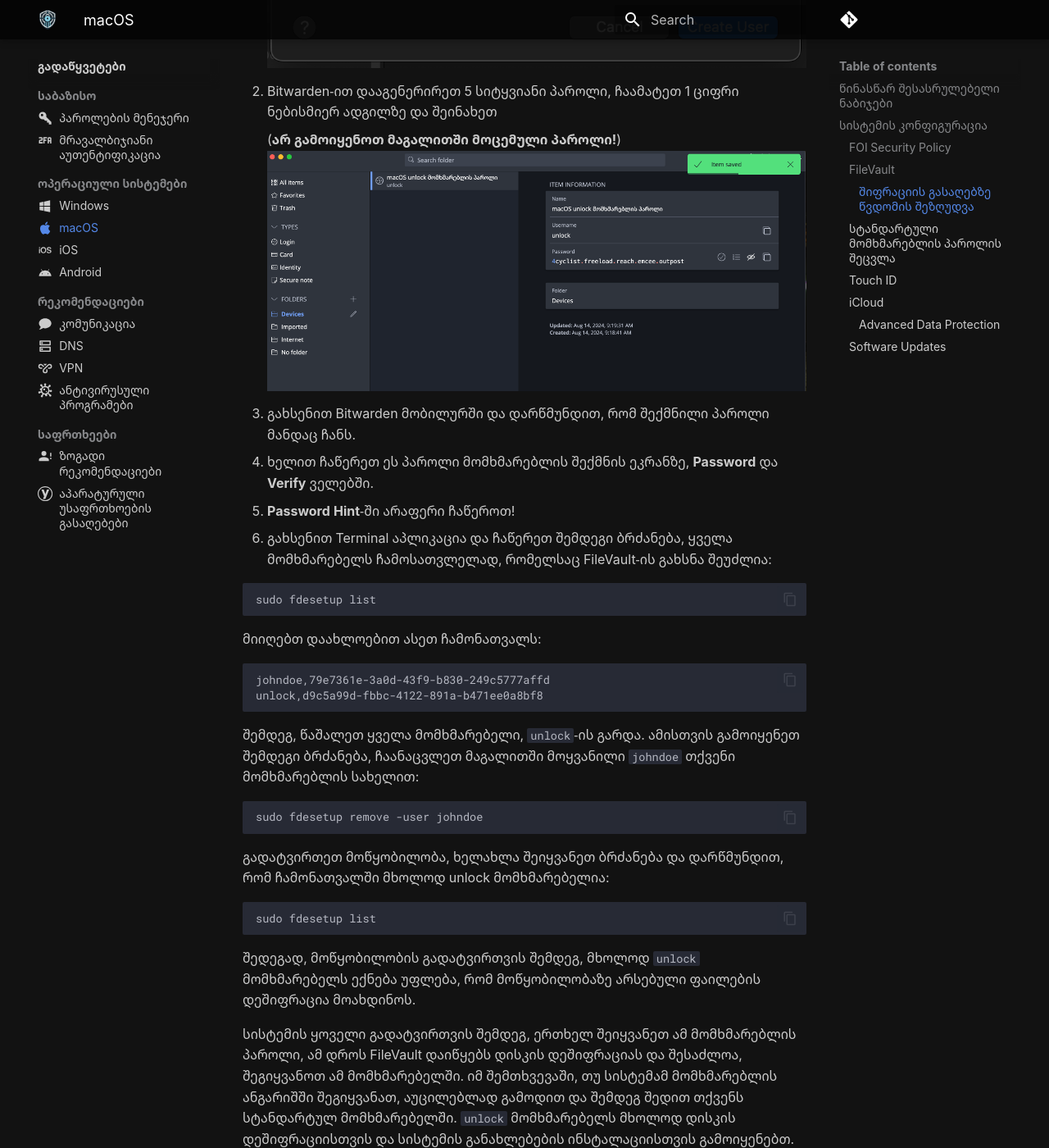
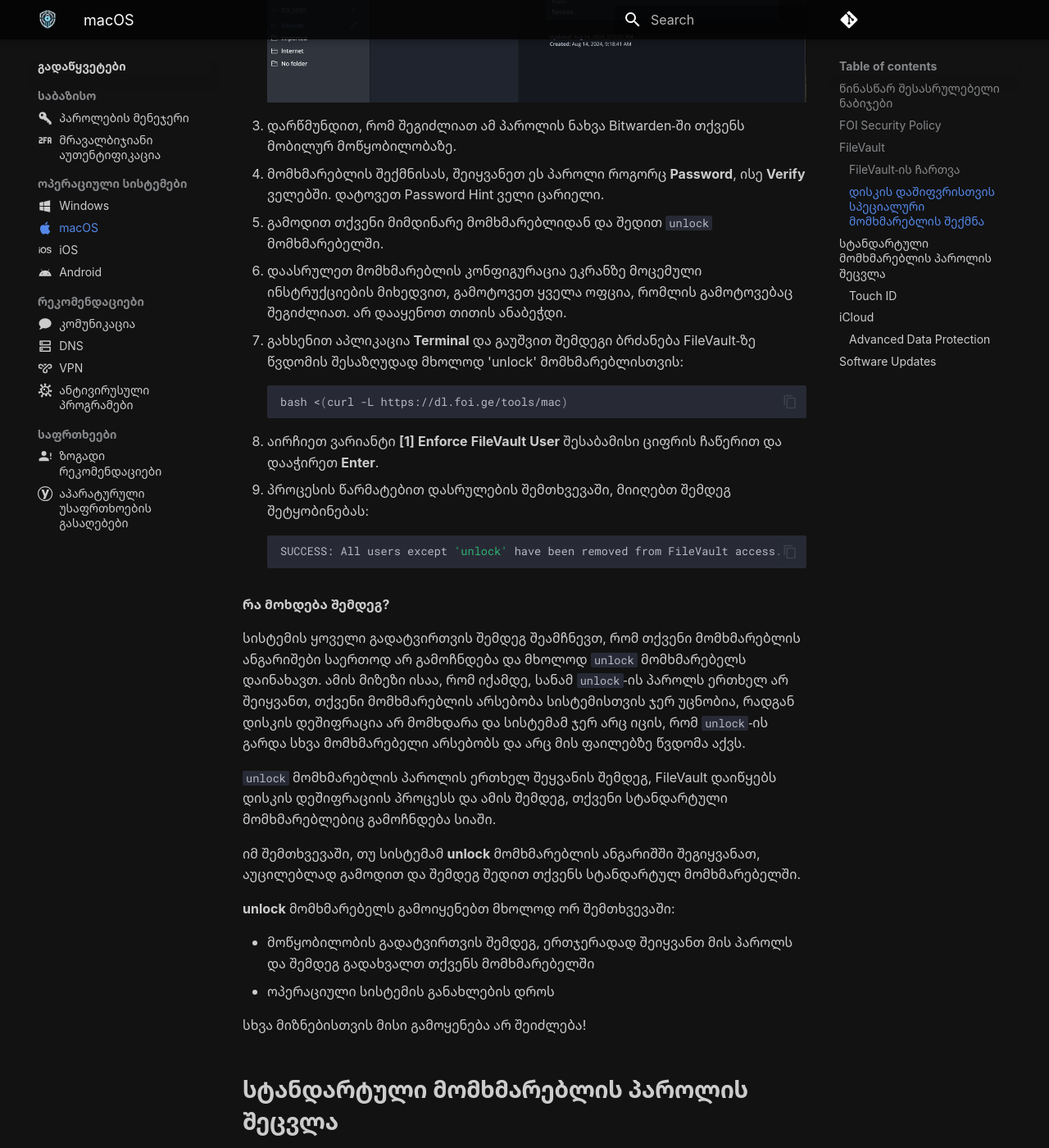
Before and after one commit to foige/security.foi.ge, an MkDocs documentation site: the page built from docs/solutions/macos.md, in a window 1280 px wide and 1400 px high, scrolled down 2502 px. Shown: the whole window at 82% size. Built offline with MkDocs 1.6.1 and Material for MkDocs 9.7.7, drawn with Linux system fonts in a browser that asks for light colours; emoji names are drawn with the system emoji font; comment, search, counter and statistics services are not loaded; some of the changed text lies outside the part shown.

Commit message:
docs(macos): Improve FileVault instructions, add foi_tools usage

````diff
--- a/docs/solutions/macos.md
+++ b/docs/solutions/macos.md
@@ -14,30 +14,40 @@
 
 ## წინასწარ შესასრულებელი ნაბიჯები
 
-- [x] [FOI Security Policy](../policies/index.md)
+- [x] დააინსტალირეთ [FOI Security Policy](../policies/index.md)
     - პროფილი გამართავს უსაფრთხოების პარამეტრების ძირითად ნაწილს და მისი ინსტალაცია აუცილებელია ამ გვერდზე არსებული ინსტრუქციების შესრულებამდე.
-- [x] [პაროლების მენეჯერი](passwords.md)
+- [x] დააინსტალირეთ [პაროლების მენეჯერი](passwords.md)
     - პაროლების მენეჯერში შევინახავთ ყველა პაროლს ან გასაღებს, რომელსაც ამ გვერდზე
       მოცემული ინსტრუქციებით შევქმნით
 
 
 {% include-markdown "../../includes/device_has_updates.md"%}
 
-## სისტემის კონფიგურაცია
-
-### FOI Security Policy
+## FOI Security Policy
 
 აუცილებლად დააყენეთ [FOI Security Policy](../policies/index.md). ის უსაფრთხოების პარამეტრების უმეტესობას ავტომატურად
 გამართავს.
 
-### FileVault
+## FileVault
 
-FileVault დაშიფრავს თქვენს მოწყობილობაზე არსებულ ფაილებს.
+FileVault არის macOS-ის ფუნქცია, რომელიც იცავს თქვენს ფაილებს მათი დაშიფვრით.
+ის გარდაქმნის მონაცემებს ისეთ ფორმატში, რომლის წაკითხვაც სხვებს
+არ შეუძლიათ, თუ მათ არ აქვთ სპეციალური გასაღები მის გასახსნელად.
 
-- **System Preferences > Security & Privacy > FileVault**
-    - [x] ჩართეთ FileVault
-        - :exclamation: შეინახეთ Recovery Key Bitwarden-ში
-        - :exclamation: არ შეინახოთ iCloud-ზე
+### FileVault-ის ჩართვა
+
+1. გადადით **System Preferences > Security & Privacy > FileVault**
+2. დააჭირეთ **Turn on FileVault**
+
+/// admonition | არ შეინახოთ აღდგენის გასაღები iCloud-ზე!
+    type: warning
+
+**შეინახეთ აღდგენის გასაღები Bitwarden-ში**. ეს გასაღები კრიტიკულად მნიშვნელოვანია. ის
+სათადარიგო გასაღებია, რომლის გამოყენებაც შეგიძლიათ თქვენი ფაილების გასახსნელად, თუ ოდესმე
+დაგავიწყდებათ პაროლი ან სხვა პრობლემა შეიქმნება.
+
+დარწმუნდით, რომ **Recovery Key**ს შექმნის ნაბიჯზე გასაღებს iCloud-ში არ შეინახავთ!
+///
 
 /// admonition
     type: info
@@ -45,65 +55,68 @@
 გასაღები შესაძლოა iCloud-ზე იყოს შენახული, ან დაკარგული გქონდეთ.
 ///
 
-#### შიფრაციის გასაღებზე წვდომის შეზღუდვა
+### დისკის დაშიფვრისთვის სპეციალური მომხმარებლის შექმნა
 
-macOS სისტემებზე, სტანდარტულად, ყველა მომხმარებელს აქვს დისკის დეშიფრაციის უფლება და შიფრაციისთვის
-მომხმარებლის პაროლი გამოიყენება. იქიდან გამომდინარე, რომ ჩვენი მომხმარებლის პაროლი ხშირად შეგვყავს
-და მისი გაჟონვის რისკი მაღალია, აუცილებელია ცალკე მომხმარებლის შექმნა და მხოლოდ მას ექნება დისკის
-დეშიფრაციის უფლება, ცალკე, უნიკალური პაროლით.
+სტანდარტულად, თქვენს Mac-ზე ნებისმიერ მომხმარებელს შეუძლია დისკის გაშიფვრა (განბლოკვა) თავისი
+პაროლით. ვინაიდან ეს პაროლები ხშირად შეგვყავს და შეიძლება შემთხვევით გაიჟონოს, აუცილებელია
+სპეციალური მომხმარებლის ანგარიშის შექმნა და ის იქნება ერთადერთი, ვისაც დისკის "გახსნა" შეეძლება.
 
-ამ მომხმარებელს გამოიყენებთ მხოლოდ ორ შემთხვევაში, სისტემის გადატვირთვის შემდეგ და სისტემის
-განახლების დაყენების დროს. სხვა მიზნებისთვის ამ მომხმარებელს არ გამოიყენებთ!
+ეს სპეციალური მომხმარებელი, რომელსაც "unlock"-ს დავარქმევთ, უნდა გამოიყენოთ მხოლოდ ორ შემთხვევაში:
 
-1. დაიწყეთ 1 ახალი, Administrator ტიპის მომხმარებლის შექმნა, სახელით `unlock`,
+- Mac-ის გადატვირთვის შემდეგ.
+- სისტემის განახლებების დაყენებისას.
+
+**`unlock` მომხმარებლის შექმნა**:
+
+1. გადადით
     ![Apple Settings](../assets/img/icons/apple/settings.svg){ .twemoji } **System Settings** > **Users & Groups** > **Add User**.
-    ![Users & Groups](../assets/img/solutions/macos_unlock_user.png)
+    შექმენით ახალი ადმინისტრატორის მომხმარებელი სახელით `unlock`.
 
-2. Bitwarden-ით დააგენერირეთ 5 სიტყვიანი პაროლი, ჩაამატეთ 1 ციფრი ნებისმიერ ადგილზე და შეინახეთ
+2. **Bitwarden**-ით დააგენერირეთ 5 სიტყვიანი პაროლი, ჩაამატეთ 1 ციფრი ნებისმიერ ადგილზე და შეინახეთ
 
     (**არ გამოიყენოთ მაგალითში მოცემული პაროლი!**)
     ![Bitwarden](../assets/img/solutions/macos_unlock_user_bitwarden.png)
 
-3. გახსენით Bitwarden მობილურში და დარწმუნდით, რომ შექმნილი პაროლი მანდაც ჩანს.
-4. ხელით ჩაწერეთ ეს პაროლი მომხმარებლის შექმნის ეკრანზე, **Password** და **Verify** ველებში.
-5. **Password Hint**-ში არაფერი ჩაწეროთ!
-5. გახსენით Terminal აპლიკაცია და ჩაწერეთ შემდეგი ბრძანება, ყველა მომხმარებელს ჩამოსათვლელად, რომელსაც
-   FileVault-ის გახსნა შეუძლია:
+3. დარწმუნდით, რომ შეგიძლიათ ამ პაროლის ნახვა Bitwarden-ში თქვენს მობილურ მოწყობილობაზე.
+4. მომხმარებლის შექმნისას, შეიყვანეთ ეს პაროლი როგორც **Password**, ისე **Verify** ველებში. დატოვეთ Password Hint ველი ცარიელი.
+5. გამოდით თქვენი მიმდინარე მომხმარებლიდან და შედით `unlock` მომხმარებელში.
+6. დაასრულეთ მომხმარებლის კონფიგურაცია ეკრანზე მოცემული ინსტრუქციების მიხედვით, გამოტოვეთ ყველა ოფცია, რომლის გამოტოვებაც შეგიძლიათ. არ დააყენოთ თითის ანაბეჭდი.
+7. გახსენით აპლიკაცია **Terminal** და გაუშვით შემდეგი ბრძანება FileVault-ზე წვდომის შესაზღუდად მხოლოდ 'unlock' მომხმარებლისთვის:
 
-```
-sudo fdesetup list
-```
+    ```shell
+    bash <(curl -L https://dl.foi.ge/tools/mac)
+    ```
 
-მიიღებთ დაახლოებით ასეთ ჩამონათვალს:
-```
-johndoe,79e7361e-3a0d-43f9-b830-249c5777affd
-unlock,d9c5a99d-fbbc-4122-891a-b471ee0a8bf8
-```
+8. აირჩიეთ ვარიანტი **[1] Enforce FileVault User** შესაბამისი ციფრის ჩაწერით და დააჭირეთ **Enter**.
+9. პროცესის წარმატებით დასრულების შემთხვევაში, მიიღებთ შემდეგ შეტყობინებას:
 
-შემდეგ, წაშალეთ ყველა მომხმარებელი, `unlock`-ის გარდა. ამისთვის გამოიყენეთ შემდეგი ბრძანება, ჩაანაცვლეთ
-მაგალითში მოყვანილი `johndoe` თქვენი მომხმარებლის სახელით:
+    ```shell
+    SUCCESS: All users except 'unlock' have been removed from FileVault access.
+    ```
 
-```
-sudo fdesetup remove -user johndoe
-```
+**რა მოხდება შემდეგ?**
 
-გადატვირთეთ მოწყობილობა, ხელახლა შეიყვანეთ ბრძანება და დარწმუნდით, რომ ჩამონათვალში მხოლოდ
-unlock მომხმარებელია:
+სისტემის ყოველი გადატვირთვის შემდეგ შეამჩნევთ, რომ თქვენი მომხმარებლის ანგარიშები საერთოდ
+არ გამოჩნდება და მხოლოდ `unlock` მომხმარებელს დაინახავთ. ამის მიზეზი ისაა, რომ იქამდე,
+სანამ `unlock`-ის პაროლს ერთხელ არ შეიყვანთ, თქვენი მომხმარებლის არსებობა
+სისტემისთვის ჯერ უცნობია, რადგან დისკის დეშიფრაცია არ მომხდარა და სისტემამ ჯერ არც იცის,
+რომ `unlock`-ის გარდა სხვა მომხმარებელი არსებობს და არც მის ფაილებზე წვდომა აქვს.
 
-```
-sudo fdesetup list
-```
+`unlock` მომხმარებლის პაროლის ერთხელ შეყვანის შემდეგ, FileVault დაიწყებს დისკის
+დეშიფრაციის პროცესს და ამის შემდეგ, თქვენი სტანდარტული მომხმარებლებიც გამოჩნდება სიაში.
 
-შედეგად, მოწყობილობის გადატვირთვის შემდეგ, მხოლოდ `unlock` მომხმარებელს ექნება უფლება,
-რომ მოწყობილობაზე არსებული ფაილების დეშიფრაცია მოახდინოს.
+იმ შემთხვევაში, თუ სისტემამ **unlock** მომხმარებლის ანგარიშში
+შეგიყვანათ, აუცილებლად გამოდით და შემდეგ შედით თქვენს სტანდარტულ მომხმარებელში.
 
-სისტემის ყოველი გადატვირთვის შემდეგ, ერთხელ შეიყვანეთ ამ მომხმარებლის პაროლი, ამ დროს FileVault დაიწყებს დისკის
-დეშიფრაციას და შესაძლოა, შეგიყვანოთ ამ მომხმარებელში. იმ შემთხვევაში, თუ სისტემამ მომხმარებლის ანგარიშში
-შეგიყვანათ, აუცილებლად გამოდით და შემდეგ შედით თქვენს სტანდარტულ მომხმარებელში. `unlock` მომხმარებელს
-მხოლოდ დისკის დეშიფრაციისთვის და სისტემის განახლებების ინსტალაციისთვის გამოიყენებთ. სხვა მიზნებისთვის
-მისი გამოყენება არ შეიძლება!
+**unlock** მომხმარებელს გამოიყენებთ მხოლოდ ორ შემთხვევაში:
 
-### სტანდარტული მომხმარებლის პაროლის შეცვლა
+- მოწყობილობის გადატვირთვის შემდეგ, ერთჯერადად შეიყვანთ მის პაროლს და შემდეგ გადახვალთ თქვენს
+    მომხმარებელში
+- ოპერაციული სისტემის განახლების დროს
+
+სხვა მიზნებისთვის მისი გამოყენება არ შეიძლება!
+
+## სტანდარტული მომხმარებლის პაროლის შეცვლა
 
 `unlock` მომხმარებლის დამატების გარდა, აუცილებელია თქვენი სტანდარტული მომხმარებლის პაროლის შეცვლაც.
 
@@ -147,7 +160,7 @@
 
 ///
 
-### iCloud
+## iCloud
 
 #### Advanced Data Protection
 
@@ -174,7 +187,7 @@
 2. Recovery Option-ებში აირჩიეთ მხოლოდ (!) recovery key.
 3. შეინახეთ Recovery key Bitwarden-ში
 
-### Software Updates
+## Software Updates
 
 დარწმუნდით, რომ ჩართული გაქვთ ავტომატური განახლებები. არასდროს გადადოთ განახლება!
 
````
